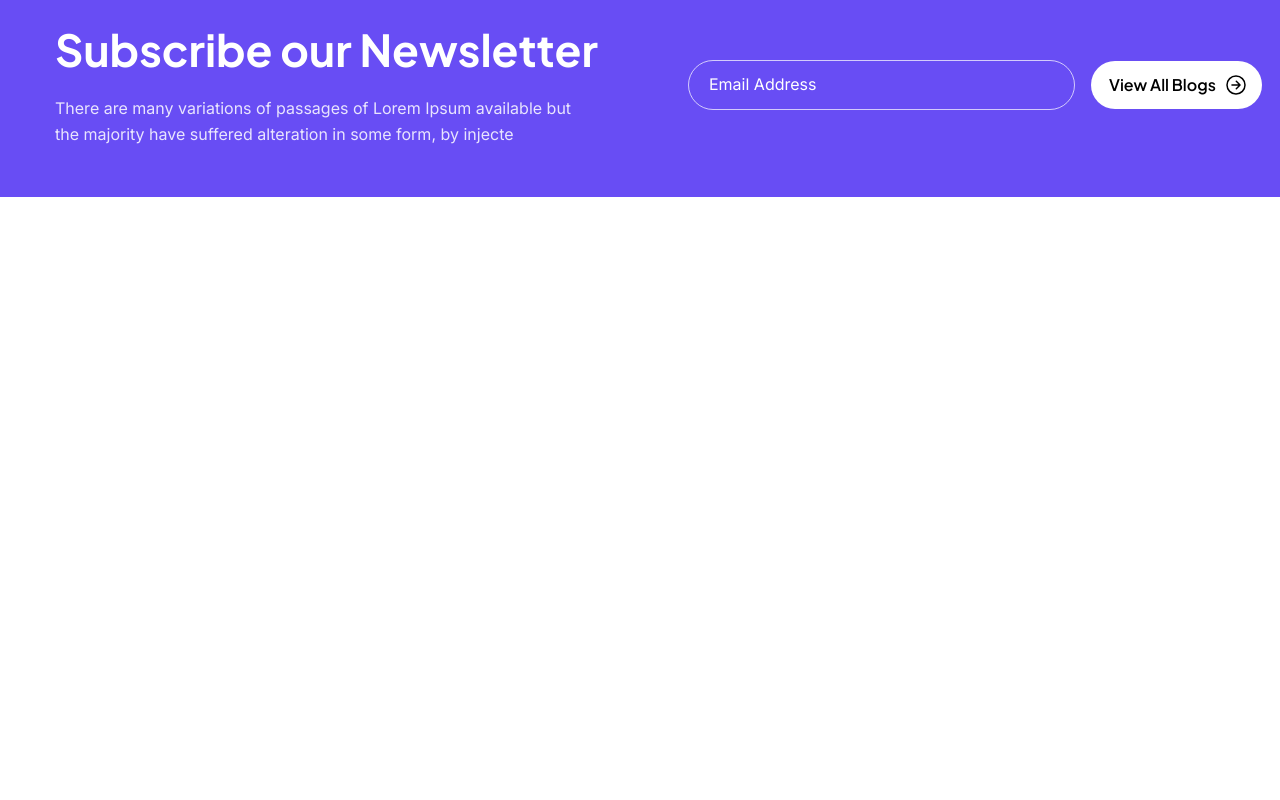
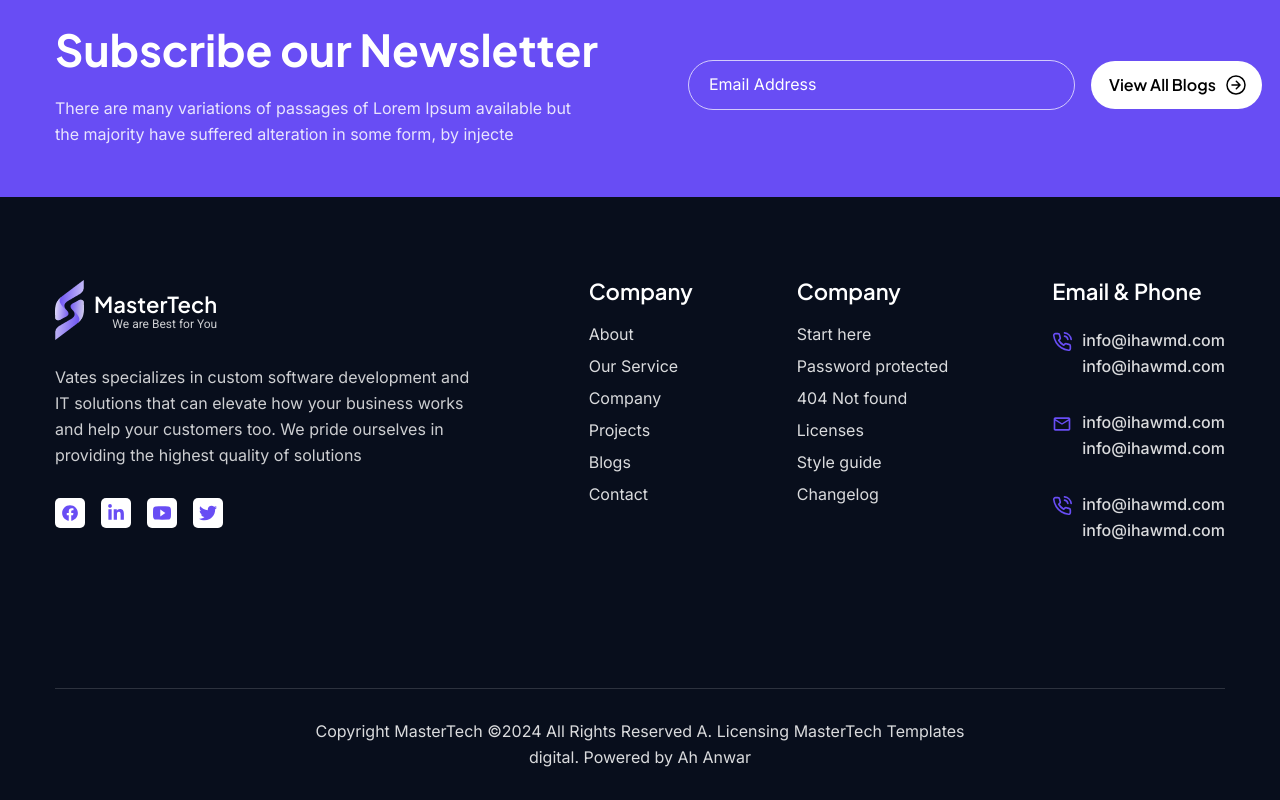
Before and after one commit to rznayeem/olynex-task-project, a React (Vite) app: page / in a window 1280 px wide. Shown: the part 6733-7533 px from the top of the page. Before the commit the page ends 6930 px from the top, so only its background shows below. Built offline with nearby package versions, Linux system fonts and the light colour scheme.

Commit message:
created footer section

```diff
--- a/src/App.jsx
+++ b/src/App.jsx
@@ -3,6 +3,7 @@ import './App.css';
 import Banner from './Banner/Banner';
 import Blogs from './Blogs/Blogs';
 import ContactUs from './ContactUs/ContactUs';
+import Footer from './Footer/Footer';
 import ImageSlider from './ImageSlider/ImageSlider';
 import Navbar from './Navbar/Navbar';
 import Newsletter from './Newsletter/Newsletter';
@@ -25,6 +26,7 @@ function App() {
       <Blogs></Blogs>
       <ContactUs></ContactUs>
       <Newsletter></Newsletter>
+      <Footer></Footer>
     </>
   );
 }
--- /dev/null
+++ b/src/Footer/Footer.jsx
@@ -0,0 +1,91 @@
+import { IoLogoFacebook, IoLogoYoutube } from 'react-icons/io5';
+import Logo from '../shared/Logo/Logo';
+import './footer.css';
+import { FaLinkedinIn, FaTwitter } from 'react-icons/fa';
+import { FiPhoneCall } from 'react-icons/fi';
+import { MdOutlineEmail } from 'react-icons/md';
+
+const Footer = () => {
+  return (
+    <footer className="footer-section">
+      <div className="footer-container inter">
+        <div className="footer-content">
+          <div>
+            <Logo></Logo>
+            <p className="footer-description">
+              Vates specializes in custom software development and IT solutions
+              that can elevate how your business works and help your customers
+              too. We pride ourselves in providing the highest quality of
+              solutions{' '}
+            </p>
+            <div className="social-icons">
+              <a href="">
+                <IoLogoFacebook className="social-icon" />
+              </a>
+              <a href="">
+                <FaLinkedinIn className="social-icon" />
+              </a>
+              <a href="">
+                <IoLogoYoutube className="social-icon" />
+              </a>
+              <a href="">
+                <FaTwitter className="social-icon" />
+              </a>
+            </div>
+          </div>
+          <div className="footer-menu">
+            <h1 className="jakarta">Company</h1>
+            <p>About</p>
+            <p>Our Service</p>
+            <p>Company</p>
+            <p>Projects</p>
+            <p>Blogs</p>
+            <p>Contact</p>
+          </div>
+          <div className="footer-menu">
+            <h1 className="jakarta">Company</h1>
+            <p>Start here</p>
+            <p className="passP">Password protected</p>
+            <p>404 Not found</p>
+            <p>Licenses</p>
+            <p>Style guide</p>
+            <p>Changelog</p>
+          </div>
+          <div className="footer-contact">
+            <h1 className="jakarta">Email & Phone</h1>
+            <div className="mail">
+              <FiPhoneCall className="icons" />
+              <div>
+                <p>info@ihawmd.com</p>
+                <p>info@ihawmd.com</p>
+              </div>
+            </div>
+            <div className="mail">
+              <MdOutlineEmail className="icons" />
+              <div>
+                <p>info@ihawmd.com</p>
+                <p>info@ihawmd.com</p>
+              </div>
+            </div>
+            <div className="mail">
+              <FiPhoneCall className="icons" />
+              <div>
+                <p>info@ihawmd.com</p>
+                <p>info@ihawmd.com</p>
+              </div>
+            </div>
+          </div>
+        </div>
+        <hr />
+        <div className="copyright">
+          <p>
+            Copyright MasterTech ©2024 All Rights Reserved A. Licensing
+            MasterTech Templates <br /> digital. Powered by Ah Anwar
+          </p>
+        </div>
+      </div>
+    </footer>
+  );
+};
+
+export default Footer;
--- /dev/null
+++ b/src/Footer/footer.css
@@ -0,0 +1,84 @@
+.footer-section {
+  background: #080e1c;
+}
+
+.footer-container {
+  max-width: 1170px;
+  margin: 0 auto;
+}
+
+.footer-description {
+  color: rgba(255, 255, 255, 0.8);
+  font-size: 16px;
+  font-style: normal;
+  font-weight: 400;
+  line-height: 26px;
+  margin-top: 24px;
+  margin-bottom: 30px;
+}
+
+.footer-content {
+  display: flex;
+  gap: 104px;
+  padding-top: 83px;
+  padding-bottom: 100px;
+}
+
+.social-icons {
+  display: flex;
+  gap: 16px;
+}
+
+.social-icon {
+  height: 18px;
+  width: 18px;
+  padding: 6px;
+  border-radius: 5px;
+  color: #684df4;
+  background-color: white;
+  cursor: pointer;
+}
+
+.social-icon:hover {
+  color: white;
+  background-color: #684df4;
+}
+
+.footer-content h1 {
+  color: #fff;
+  font-size: 22px;
+  font-style: normal;
+  font-weight: 600;
+  line-height: 22px;
+  margin-bottom: 24px;
+}
+
+.footer-menu p {
+  color: rgba(255, 255, 255, 0.85);
+  font-size: 16px;
+  font-style: normal;
+  font-weight: 400;
+  line-height: 16px;
+  margin-bottom: 16px;
+}
+
+.passP {
+  white-space: nowrap;
+}
+
+.footer-contact p {
+  color: rgba(255, 255, 255, 0.85);
+  font-size: 16px;
+  font-weight: 500;
+  line-height: 16px;
+  margin-bottom: 10px;
+}
+.copyright {
+  padding-top: 12px;
+  padding-bottom: 30px;
+  text-align: center;
+  color: rgba(255, 255, 255, 0.85);
+  font-size: 16px;
+  font-weight: 400;
+  line-height: 26px;
+}
```
